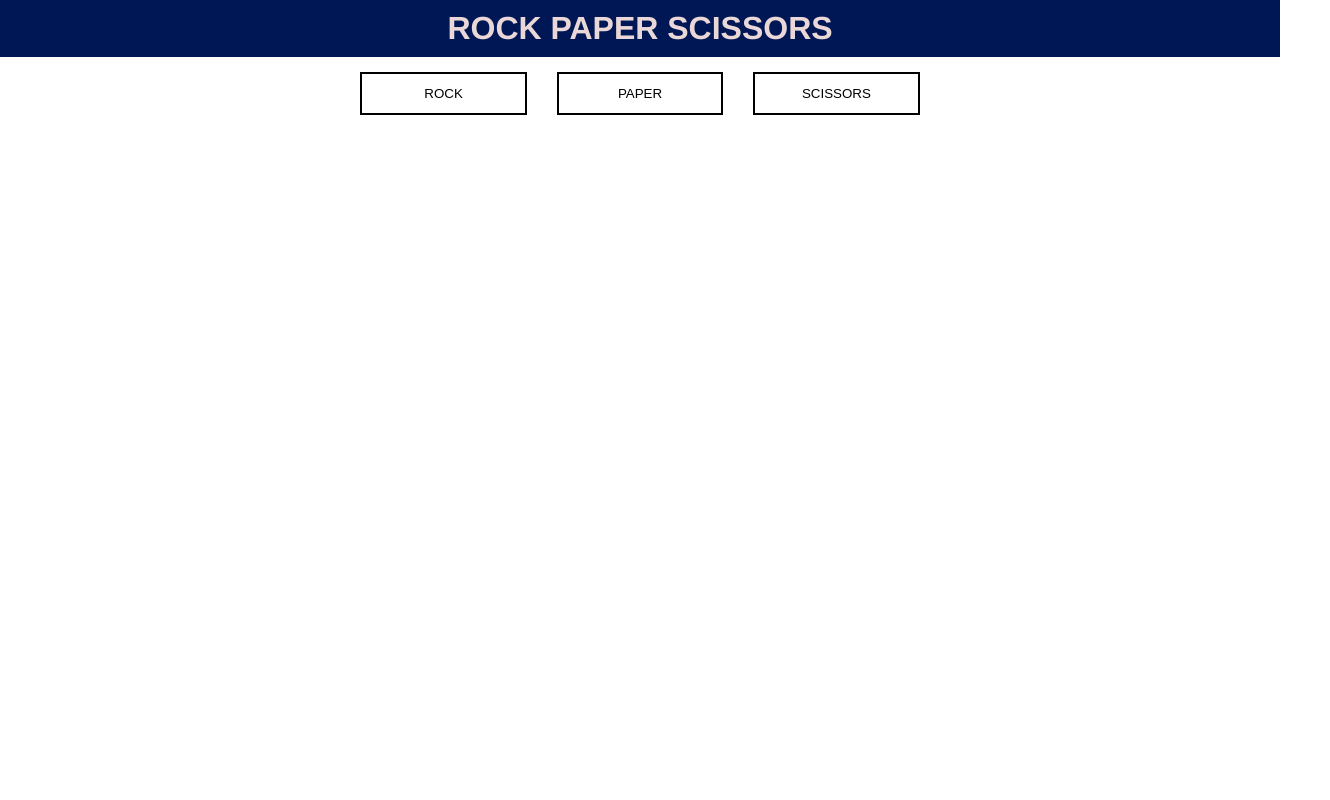
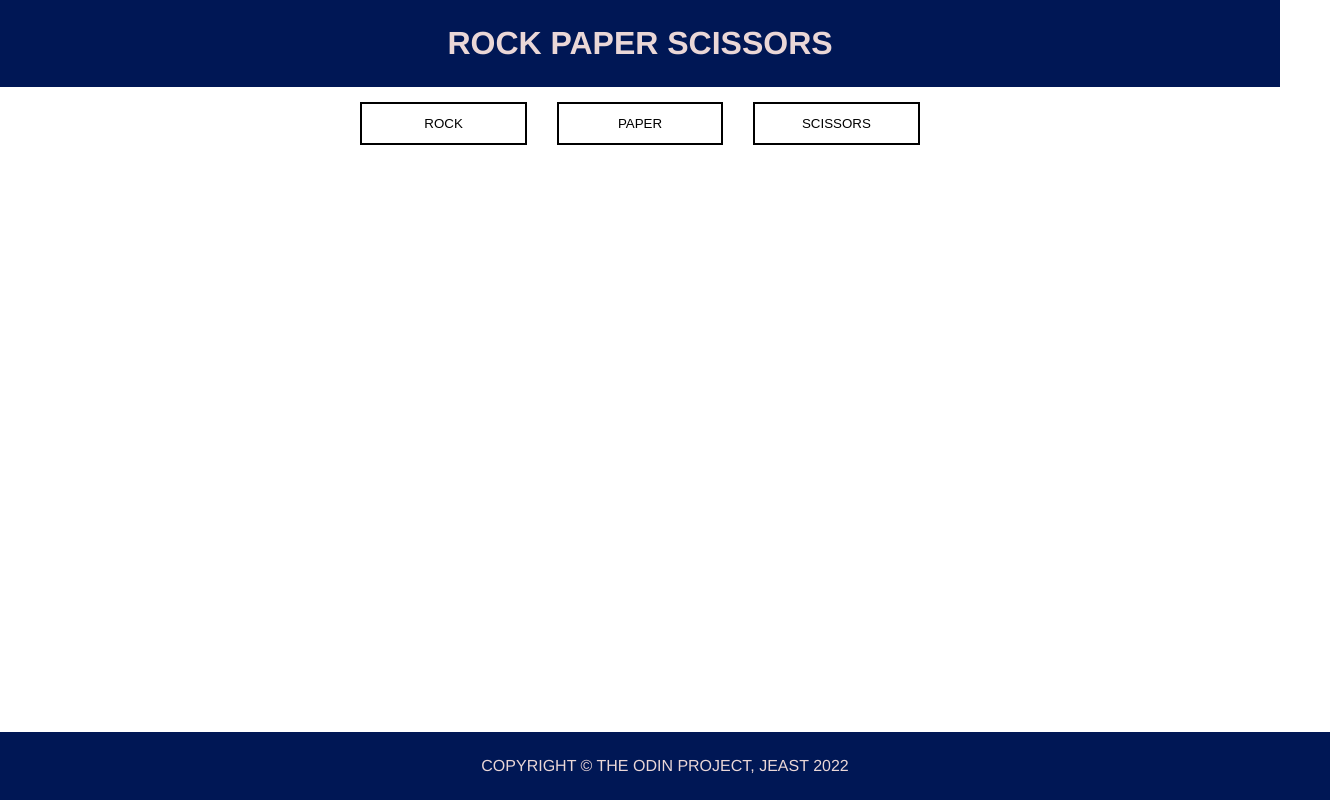
Before and after one commit to jeast3113/rockpaperscissors, a plain HTML site: page index.html in a window 1280 px wide. Shown: the whole page, 1330 px wide, since content can reach past the window. Drawn offline with Linux system fonts and the light colour scheme.

Commit message:
added footer and styled footer; updated header to look same as footer for padding

```diff
--- a/css/styles.css
+++ b/css/styles.css
@@ -4,9 +4,9 @@
 }
 
 body {
-    display: flex;
-    flex-direction: column;
     font-family: "Rubik Maze", Helvetica, sans-serif;
+    position: relative;
+    min-height: 100vh;
 }
 
 .title-header {
@@ -16,7 +16,7 @@ body {
     background-color: rgb(0, 23, 85);
     color: rgb(234, 215, 215);
     text-transform: uppercase;
-    padding: 10px;
+    padding: 25px;
 }
 
 .button-container {
@@ -38,3 +38,14 @@ body {
     display: flex;
     justify-content: center;
 }
+
+.foot-container {
+    text-align: center;
+    padding: 25px;
+    background-color: rgb(0, 23, 85);
+    color: rgb(234, 215, 215);
+    text-transform: uppercase;
+    position: absolute;
+    bottom: 0;
+    width: 100%;
+}
--- a/index.html
+++ b/index.html
@@ -19,6 +19,9 @@
     <div class="results-container">
 
     </div>
+    <footer class="foot-container">
+        <p> Copyright &copy; The Odin Project, jeast 2022</p>
+    </footer>
     <script src="js/script.js"></script>
 </body>
 </html>
```
